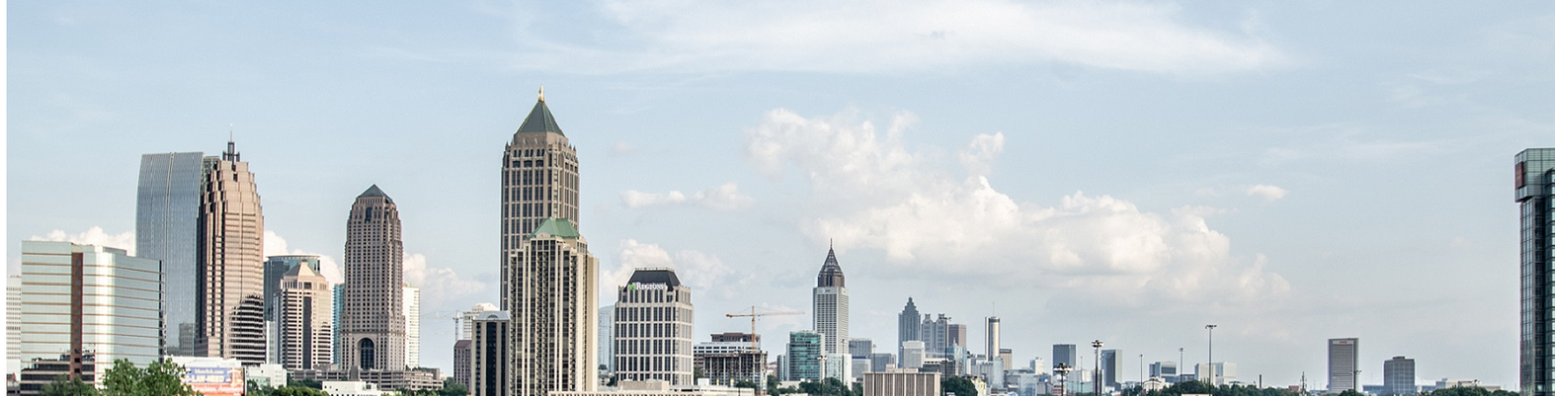
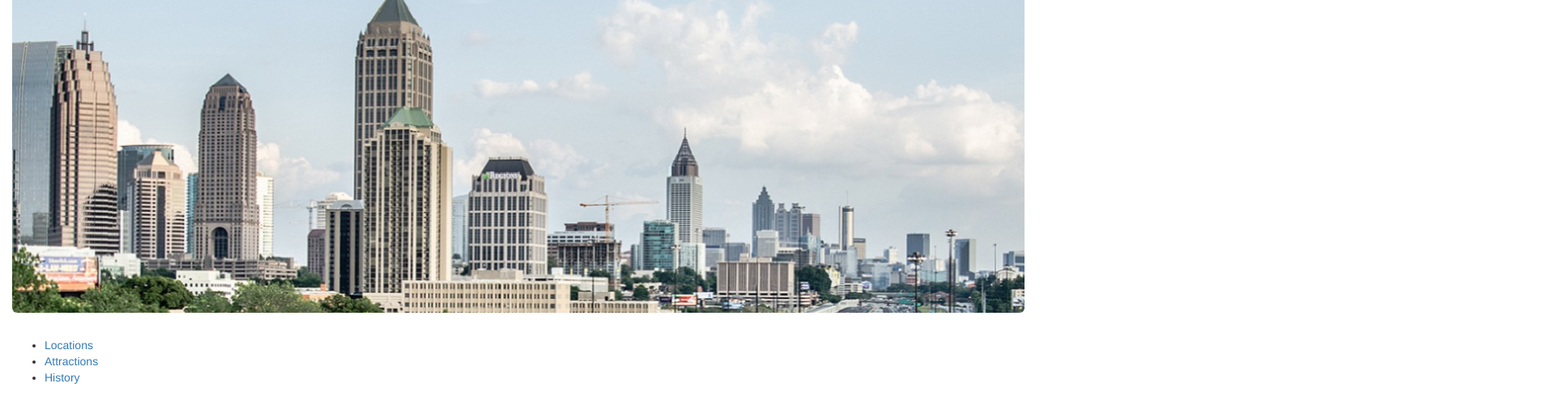
Before and after one commit to kelcel/atlanta-website, a plain HTML site: page index.html in a window 1280 px wide. Shown: the part 13-503 px from the top of the page at 81% size, 1920 px wide, since content can reach past the window. Drawn offline with nearby package versions, Linux system fonts and the light colour scheme.

Commit message:
Jumbotron bg, css restart

```diff
--- a/index.html
+++ b/index.html
@@ -5,21 +5,22 @@
 <meta charset="UTF-8">
 <meta name="viewport" content="width=device-width, initial-scale=1">
 
-<!-- Latest compiled and minified CSS
+<!-- Latest compiled and minified CSS -->
 <link rel="stylesheet" href="https://maxcdn.bootstrapcdn.com/bootstrap/3.3.2/css/bootstrap.min.css">
 
 <!-- Optional theme
 <link rel="stylesheet" href="https://maxcdn.bootstrapcdn.com/bootstrap/3.3.2/css/bootstrap-theme.min.css">
+-->
 
 <!-- Latest compiled and minified JavaScript
 <script src="https://maxcdn.bootstrapcdn.com/bootstrap/3.3.2/js/bootstrap.min.js"></script>
+-->
+<link rel="stylesheet" href="style.css">
 
--->
 </head>
 <body>
 	<div class="container-fluid">
 		<header class="jumbotron">
-			<img src="img/skyline-2k.jpg" alt="Atlanta Skyline">
 			<h1>Know Atlanta.</h1>
 		</header>
 		<nav>
@@ -171,7 +172,6 @@
 				</div>
 			</div>
 		</div>
-	</div>
 	<h1><a name="History">History of Atlanta</a></h1>
 	<h3>Learn about Atlanta's rich history.</h3>
 	<div class="row">
@@ -198,5 +198,6 @@
 			</p>
 		</div>
 	</div>
+	</div>
 </body>
 </html>
```
